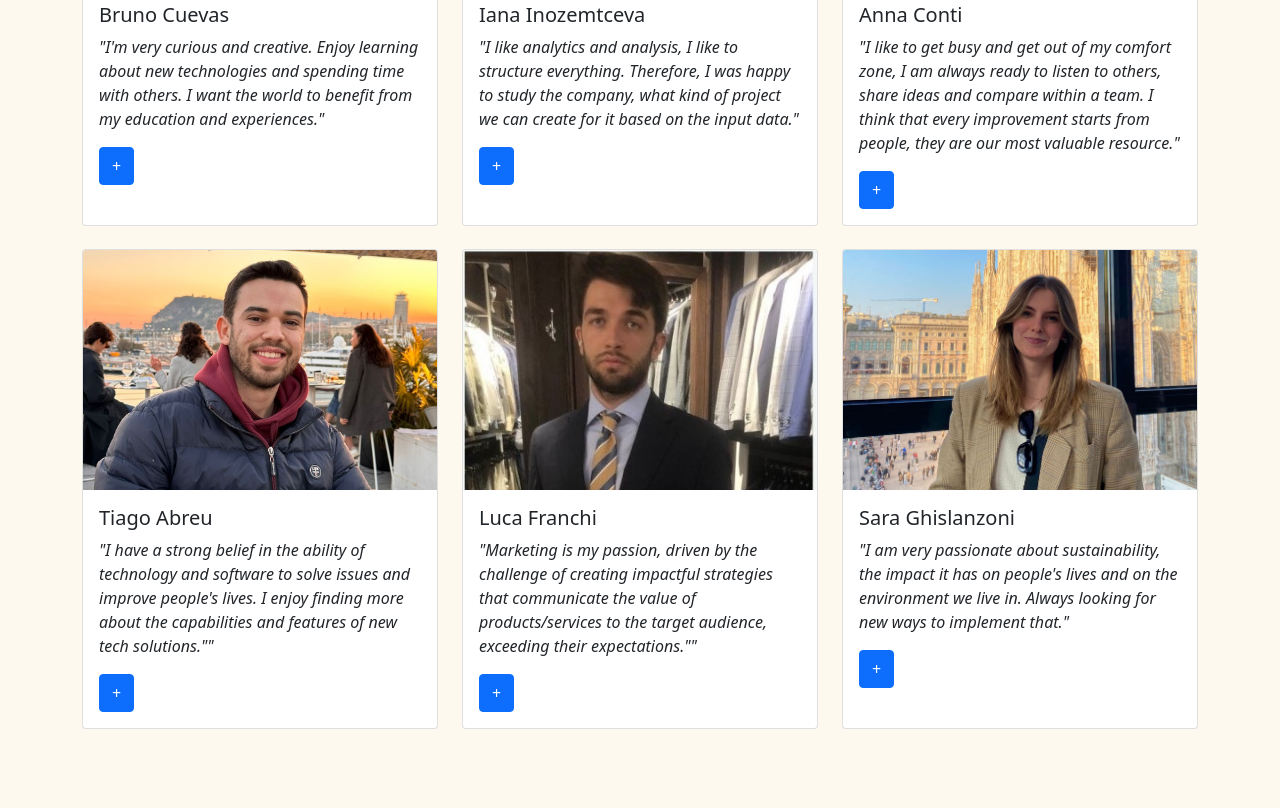
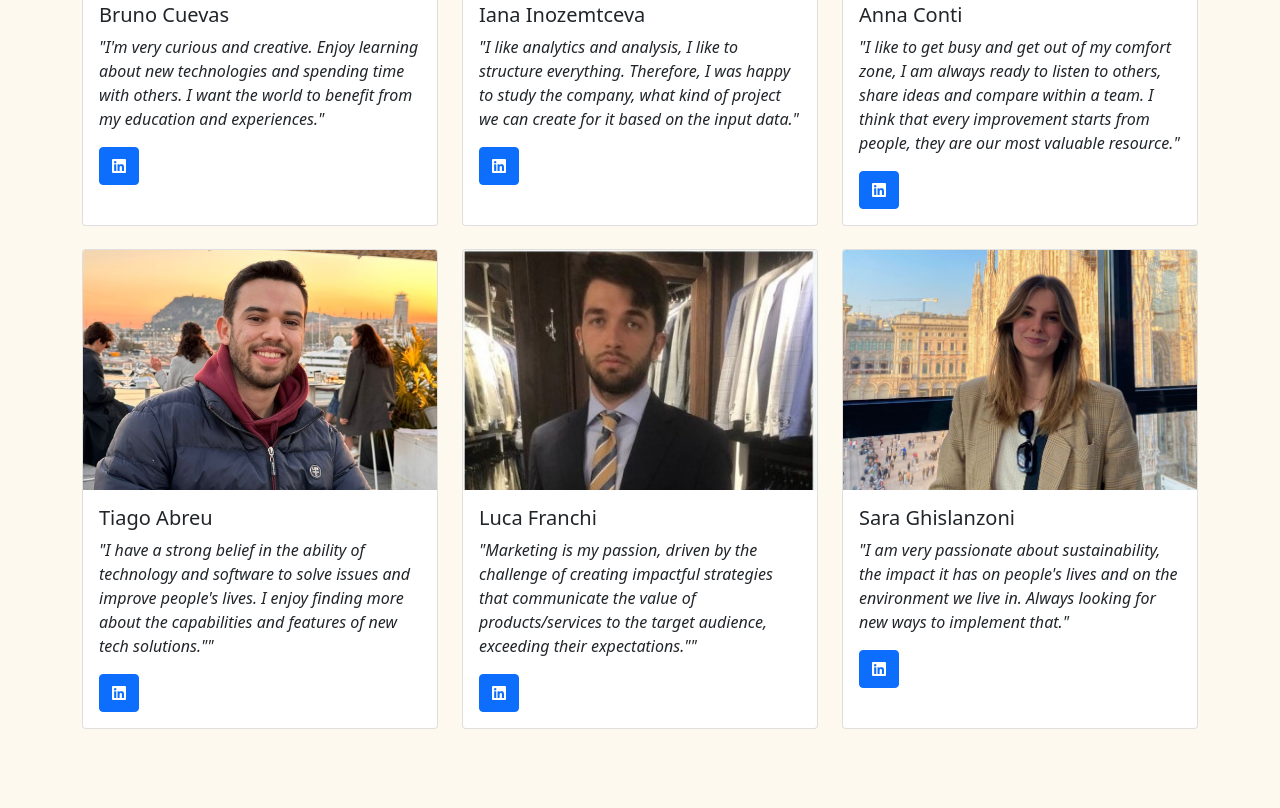
Before and after one commit to Bmcuevas/lv8_experience, a plain HTML site: page index.html in a window 1280 px wide. Shown: the part 2886-3694 px from the top of the page. Drawn offline with nearby package versions, Linux system fonts and the light colour scheme.

Commit message:
improvements: linkedin icons and fondazione vodafone links

```diff
--- a/index.html
+++ b/index.html
@@ -118,7 +118,7 @@
               <h5 class="card-title">Bruno Cuevas</h5>
               <p class="card-text">"I'm very curious and creative. Enjoy learning about new technologies and spending
                 time with others. I want the world to benefit from my education and experiences."</p>
-              <a href="https://www.linkedin.com/in/brunomcuevas/" target="_blank" class="btn btn-primary">+</a>
+              <a href="https://www.linkedin.com/in/brunomcuevas/" target="_blank" class="btn btn-primary"><i class="fab fa-linkedin"></i></a>
             </div>
           </div>
         </div>
@@ -129,7 +129,7 @@
               <h5 class="card-title">Iana Inozemtceva</h5>
               <p class="card-text">"I like analytics and analysis, I like to structure everything. Therefore, I was happy
                 to study the company, what kind of project we can create for it based on the input data."</p>
-              <a href="https://www.linkedin.com/in/яна-иноземцева-0b980a1a3/" class="btn btn-primary" target="_blank">+</a>
+              <a href="https://www.linkedin.com/in/яна-иноземцева-0b980a1a3/" class="btn btn-primary" target="_blank"><i class="fab fa-linkedin"></i></a>
             </div>
           </div>
         </div>
@@ -141,7 +141,7 @@
               <p class="card-text">"I like to get busy and get out of my comfort zone, I am always ready to listen to
                 others, share ideas and compare within a team. I think that every improvement starts from people, they
                 are our most valuable resource."</p>
-              <a href="#" class="btn btn-primary" target="_blank">+</a>
+              <a href="#" class="btn btn-primary" target="_blank"><i class="fab fa-linkedin"></i></a>
             </div>
           </div>
         </div>
@@ -153,7 +153,7 @@
               <p class="card-text">"I have a strong belief in the ability of technology and software to solve issues and
                 improve people's lives. I enjoy finding more about the capabilities and features of new tech solutions.""
               </p>
-              <a href="https://www.linkedin.com/in/tiago-abreu00" class="btn btn-primary" target="_blank">+</a>
+              <a href="https://www.linkedin.com/in/tiago-abreu00" class="btn btn-primary" target="_blank"><i class="fab fa-linkedin"></i></a>
             </div>
           </div>
         </div>
@@ -165,7 +165,7 @@
               <p class="card-text">"Marketing is my passion, driven by the challenge of creating impactful strategies
                 that communicate the value of products/services to the target audience, exceeding their expectations.""
               </p>
-              <a href="https://www.linkedin.com/in/luca-franchi-325b83198" class="btn btn-primary" target="_blank">+</a>
+              <a href="https://www.linkedin.com/in/luca-franchi-325b83198" class="btn btn-primary" target="_blank"><i class="fab fa-linkedin"></i></a>
             </div>
           </div>
         </div>
@@ -176,7 +176,7 @@
               <h5 class="card-title">Sara Ghislanzoni</h5>
               <p class="card-text">"I am very passionate about sustainability, the impact it has on people's lives and on
                 the environment we live in. Always looking for new ways to implement that."</p>
-              <a href="https://www.linkedin.com/in/sara-ghislanzoni-a18b35223" class="btn btn-primary" target="_blank">+</a>
+              <a href="https://www.linkedin.com/in/sara-ghislanzoni-a18b35223" class="btn btn-primary" target="_blank"><i class="fab fa-linkedin"></i></a>
             </div>
           </div>
         </div>
@@ -272,14 +272,12 @@
         </div>
         <p class="website_rights">© Fondazione Vodafone. All Right Reserved</p>
         <div class="social_icons">
-          <a href="https://www.facebook.com/bruno.cuevas.9" class="social_icon_link" target="_blank"><i
+          <a href="https://www.facebook.com/FondazioneVodafoneItalia" class="social_icon_link" target="_blank"><i
               class="fab fa-facebook"></i></a>
-          <a href="https://www.instagram.com/bruno.cuevas/" class="social_icon_link" target="_blank"><i
+          <a href="https://www.instagram.com/lv8_app/" class="social_icon_link" target="_blank"><i
               class="fab fa-instagram"></i></a>
-          <a href="https://www.youtube.com/channel/UCYLbgi_TKiaCafUcZyvxBnw" class="social_icon_link" target="_blank"><i
+          <a href="https://www.youtube.com/@FondazioneVodafoneItalia" class="social_icon_link" target="_blank"><i
               class="fab fa-youtube"></i></a>
-          <a href="https://www.linkedin.com/in/bruno-cuevas-6083051a2?lipi=urn%3Ali%3Apage%3Ad_flagship3_profile_view_base_contact_details%3Box99fY4MRpS8jo6iIhv0mA%3D%3D"
-            class="social_icon_link" target="_blank"><i class="fab fa-linkedin"></i></a>
         </div>
       </div>
     </section>
```
